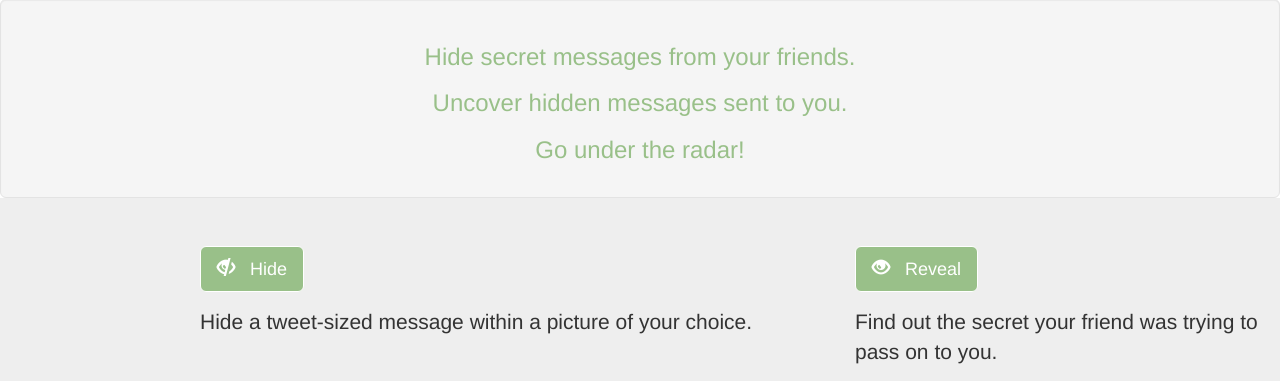
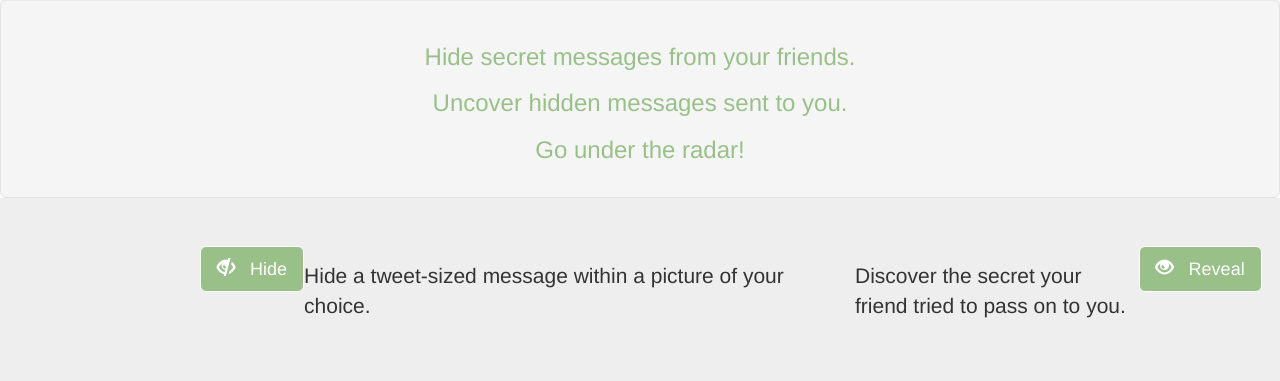
Before and after one commit to fernflores0463/EscondePic, a Flask app: page / in a window 1280 px wide. Shown: the part 321-702 px from the top of the page. Run offline with Flask 2, Linux system fonts and the light colour scheme; some libraries are stand-ins or nearby versions.

Commit message:
started centering buttons

```diff
--- a/static/css/style.css
+++ b/static/css/style.css
@@ -92,15 +92,13 @@ fieldset[disabled] .btn-primary.active {
 	background-color: #ffffff;
 }
 
-.left {
+#left {
   float: left;
-  width: 50%;
   text-align: center;
 }
 
-.right {
+#right {
   float: right;
-  width: 50%;
   text-align: center;
 }
 
--- a/templates/index.html
+++ b/templates/index.html
@@ -26,13 +26,13 @@
 </div>
 <div id="buttons" class="jumbotron row">
 	<div class="col-md-6" style="margin-left: 200px;">
-    <p><a class="btn btn-primary btn-lg" href="#" role="button"><span class="glyphicon glyphicon-eye-close"></span> &nbsp Hide</a></p>
+    <p><a id="left" class="btn btn-primary btn-lg" href="#" role="button"><span class="glyphicon glyphicon-eye-close"></span> &nbsp Hide</a></p>
     <p>Hide a tweet-sized message within a picture of your choice.</p>
   </div>
 
 	<div class="col-md-4">
-    <p><a class="btn btn-primary btn-lg" href="#" role="button"><span class="glyphicon glyphicon-eye-open"></span> &nbsp Reveal</a></p>
-    <p>Find out the secret your friend was trying to pass on to you.</p>
+    <p><a id="right" class="btn btn-primary btn-lg" href="#" role="button"><span class="glyphicon glyphicon-eye-open"></span> &nbsp Reveal</a></p>
+    <p>Discover the secret your friend tried to pass on to you.</p>
   </div>
 </div>
 <footer>
```
